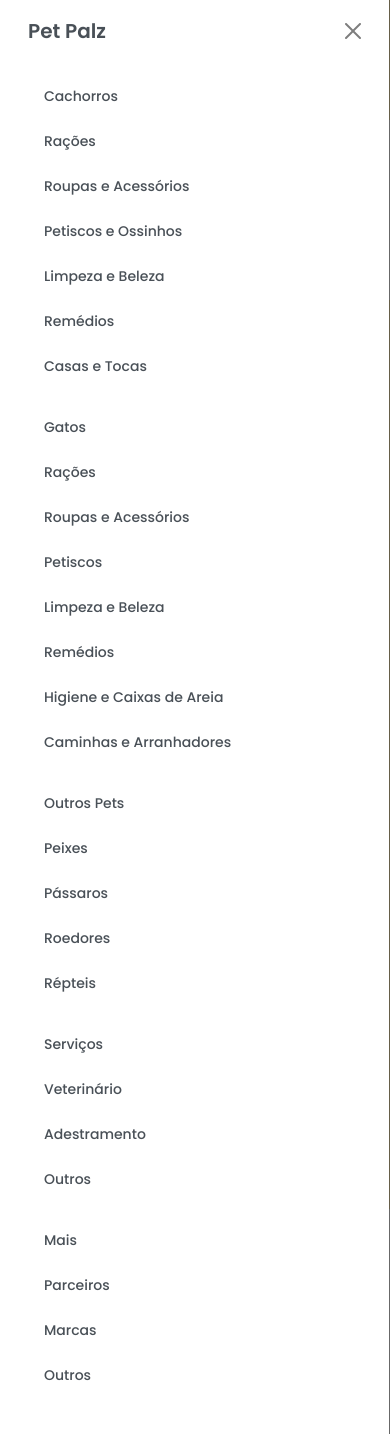
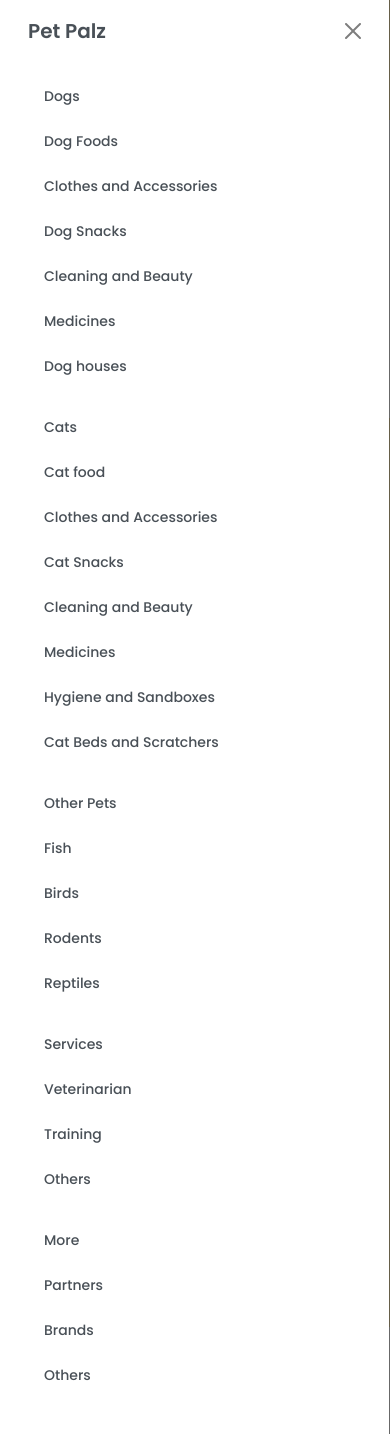
Before and after one commit to IngoSchriek/petpalz-website-project, a Flask app: page / in a window 390 px wide, after a click that opens the changed part. Run offline with Flask 3, Linux system fonts and the light colour scheme; some libraries are stand-ins or nearby versions.

Commit message:
added features and translated

```diff
--- a/petpalz_app/scss/components/_navbar.scss
+++ b/petpalz_app/scss/components/_navbar.scss
@@ -140,6 +140,7 @@
   .user-account {
     display: flex;
     align-items: center;
+    width: 134px;
 
     div {
       .far {
--- /dev/null
+++ b/petpalz_app/scss/sections/_features.scss
@@ -0,0 +1,29 @@
+@use "../custom" as *;
+.feature div{
+  display: flex;
+  justify-content: center;
+  align-items: center;
+  h3,
+  i {
+    color: $gray-800;
+    em {
+      color: $primary;
+      font-style: normal;
+    }
+    @include media-breakpoint-down(sm) {
+        font-size: 0.7rem;
+      }
+    @include media-breakpoint-up(sm) {
+        font-size: 0.8rem;
+      }
+    @include media-breakpoint-up(md) {
+        font-size: 0.8rem;
+      }
+    @include media-breakpoint-up(lg) {
+      font-size: 1rem;
+    }
+    @include media-breakpoint-up(xl) {
+        font-size: 1.1rem;
+      }
+  }
+}
--- a/petpalz_app/scss/style.scss
+++ b/petpalz_app/scss/style.scss
@@ -6,3 +6,4 @@
 
 // IMPORT SECTIONS
 @use "sections/carousel";
+@use "sections/features";
--- a/petpalz_app/templates/home.html
+++ b/petpalz_app/templates/home.html
@@ -1,5 +1,8 @@
 <!DOCTYPE html>
 {% extends 'layout.html' %} {% block main_content %}
+<!-- ///////////////////////////////////////////////////// -->
+<!-- ///////////////// RESPONSIVE BANNER ///////////////// -->
+<!-- ///////////////////////////////////////////////////// -->
 <div class="container-xxl container-fluid">
   <div
     id="carouselExampleAutoplaying"
@@ -97,4 +100,51 @@
     </div>
   </div>
 </div>
+<!-- ///////////////////////////////////////////////////// -->
+<!-- ///////////////////// FEATURES ////////////////////// -->
+<!-- ///////////////////////////////////////////////////// -->
+<div class="container-md container-fluid justify-content-center">
+  <div class="row gap-5 justify-content-md-between justify-content-center m-sm-1">
+    <div class="col-md-2 col-4">
+      <div class="feature row gx-lg-0 gx-md-1 gx-sm-4">
+        <div class="col-4">
+          <i class="fa-solid fa-truck-fast"></i>
+        </div>
+        <div class="col-8">
+          <h3><em>Free</em> shipping</h3>
+        </div>
+      </div>
+    </div>
+    <div class="col-md-2 col-4">
+      <div class="feature row gx-lg-0 gx-md-1 gx-sm-4">
+        <div class="col-4">
+          <i class="fa-solid fa-hand-holding-heart"></i>
+        </div>
+        <div class="col-8">
+          <h3>Better for your <em>pet</em></h3>
+        </div>
+      </div>
+    </div>
+    <div class="col-md-2 col-4">
+      <div class="feature row gx-lg-0 gx-md-1 gx-sm-4">
+        <div class="col-4">
+          <i class="fa-solid fa-business-time"></i>
+        </div>
+        <div class="col-8">
+          <h3><em>Fastest</em> delivery</h3>
+        </div>
+      </div>
+    </div>
+    <div class="col-md-2 col-4">
+      <div class="feature row gx-lg-0 gx-md-1 gx-sm-4">
+        <div class="col-4">
+          <i class="fa-solid fa-ranking-star"></i>
+        </div>
+        <div class="col-8">
+          <h3>The <em>best</em> offers</h3>
+        </div>
+      </div>
+    </div>
+  </div>
+</div>
 {% endblock main_content %}
--- a/petpalz_app/templates/macros/navbar.html
+++ b/petpalz_app/templates/macros/navbar.html
@@ -39,8 +39,8 @@
             <i class="far fa-user fs-4"></i>
           </div>
           <div class="col-6 px-0">
-            <h3>Entrar</h3>
-            <p>Cadastrar</p>
+            <h3>Log-in</h3>
+            <p>Register</p>
           </div>
         </a>
         <a
@@ -78,14 +78,14 @@
               onmouseover="darkenScreen()"
               onmouseout="normalizeScreen()"
             >
-              <a href="#" class="btn dropdown-btn px-3 py-2"> Cachorros </a>
+              <a href="#" class="btn dropdown-btn px-3 py-2"> Dogs </a>
               <ul class="dropdown-menu">
-                <li><a class="dropdown-item" href="">Rações</a></li>
-                <li><a class="dropdown-item disabled">Roupas e Acessórios</a></li>
-                <li><a class="dropdown-item disabled">Petiscos e Ossinhos</a></li>
-                <li><a class="dropdown-item disabled">Limpeza e Beleza</a></li>
-                <li><a class="dropdown-item disabled">Remédios</a></li>
-                <li><a class="dropdown-item disabled">Casas e Tocas</a></li>
+                <li><a class="dropdown-item" href="">Dog Foods</a></li>
+                <li><a class="dropdown-item disabled">Clothes and Accessories</a></li>
+                <li><a class="dropdown-item disabled">Dog Snacks</a></li>
+                <li><a class="dropdown-item disabled">Cleaning and Beauty</a></li>
+                <li><a class="dropdown-item disabled">Medicines</a></li>
+                <li><a class="dropdown-item disabled">Dog houses</a></li>
               </ul>
             </li>
 
@@ -94,15 +94,15 @@
               onmouseover="darkenScreen()"
               onmouseout="normalizeScreen()"
             >
-              <a href="#" class="btn drop dropdown-btn px-3 py-2"> Gatos </a>
+              <a href="#" class="btn drop dropdown-btn px-3 py-2"> Cats </a>
               <ul class="dropdown-menu">
-                <li><a class="dropdown-item" href="">Rações</a></li>
-                <li><a class="dropdown-item disabled">Roupas e Acessórios</a></li>
-                <li><a class="dropdown-item disabled">Petiscos</a></li>
-                <li><a class="dropdown-item disabled">Limpeza e Beleza</a></li>
-                <li><a class="dropdown-item disabled">Remédios</a></li>
-                <li><a class="dropdown-item disabled">Higiene e Caixas de Areia</a></li>
-                <li><a class="dropdown-item disabled">Caminhas e Arranhadores</a></li>
+                <li><a class="dropdown-item" href="">Cat food</a></li>
+                <li><a class="dropdown-item disabled">Clothes and Accessories</a></li>
+                <li><a class="dropdown-item disabled">Cat Snacks</a></li>
+                <li><a class="dropdown-item disabled">Cleaning and Beauty</a></li>
+                <li><a class="dropdown-item disabled">Medicines</a></li>
+                <li><a class="dropdown-item disabled">Hygiene and Sandboxes</a></li>
+                <li><a class="dropdown-item disabled">Cat Beds and Scratchers</a></li>
               </ul>
             </li>
 
@@ -111,12 +111,12 @@
               onmouseover="darkenScreen()"
               onmouseout="normalizeScreen()"
             >
-              <a href="#" class="btn dropdown-btn px-3 py-2"> Outros Pets </a>
+              <a href="#" class="btn dropdown-btn px-3 py-2"> Other Pets </a>
               <ul class="dropdown-menu">
-                <li><a class="dropdown-item disabled">Peixes</a></li>
-                <li><a class="dropdown-item disabled">Pássaros</a></li>
-                <li><a class="dropdown-item disabled">Roedores</a></li>
-                <li><a class="dropdown-item disabled">Répteis</a></li>
+                <li><a class="dropdown-item disabled">Fish</a></li>
+                <li><a class="dropdown-item disabled">Birds</a></li>
+                <li><a class="dropdown-item disabled">Rodents</a></li>
+                <li><a class="dropdown-item disabled">Reptiles</a></li>
               </ul>
             </li>
           </ul>
@@ -126,11 +126,11 @@
               onmouseover="darkenScreen()"
               onmouseout="normalizeScreen()"
             >
-              <a href="#" class="btn dropdown-btn px-3 py-2"> Serviços </a>
+              <a href="#" class="btn dropdown-btn px-3 py-2"> Services </a>
               <ul class="dropdown-menu dropdown-menu-end">
-                <li><a class="dropdown-item disabled">Veterinário</a></li>
-                <li><a class="dropdown-item disabled">Adestramento</a></li>
-                <li><a class="dropdown-item disabled">Outros</a></li>
+                <li><a class="dropdown-item disabled">Veterinarian</a></li>
+                <li><a class="dropdown-item disabled">Training</a></li>
+                <li><a class="dropdown-item disabled">Others</a></li>
               </ul>
             </li>
             <li
@@ -138,11 +138,11 @@
               onmouseover="darkenScreen()"
               onmouseout="normalizeScreen()"
             >
-              <a href="#" class="btn dropdown-btn px-3 py-2"> Mais </a>
+              <a href="#" class="btn dropdown-btn px-3 py-2"> More </a>
               <ul class="dropdown-menu dropdown-menu-end">
-                <li><a class="dropdown-item disabled">Parceiros</a></li>
-                <li><a class="dropdown-item disabled">Marcas</a></li>
-                <li><a class="dropdown-item disabled">Outros</a></li>
+                <li><a class="dropdown-item disabled">Partners</a></li>
+                <li><a class="dropdown-item disabled">Brands</a></li>
+                <li><a class="dropdown-item disabled">Others</a></li>
               </ul>
             </li>
           </ul>
```
Also changed, not shown: petpalz_app/static/css/style.css, 1 other file.
